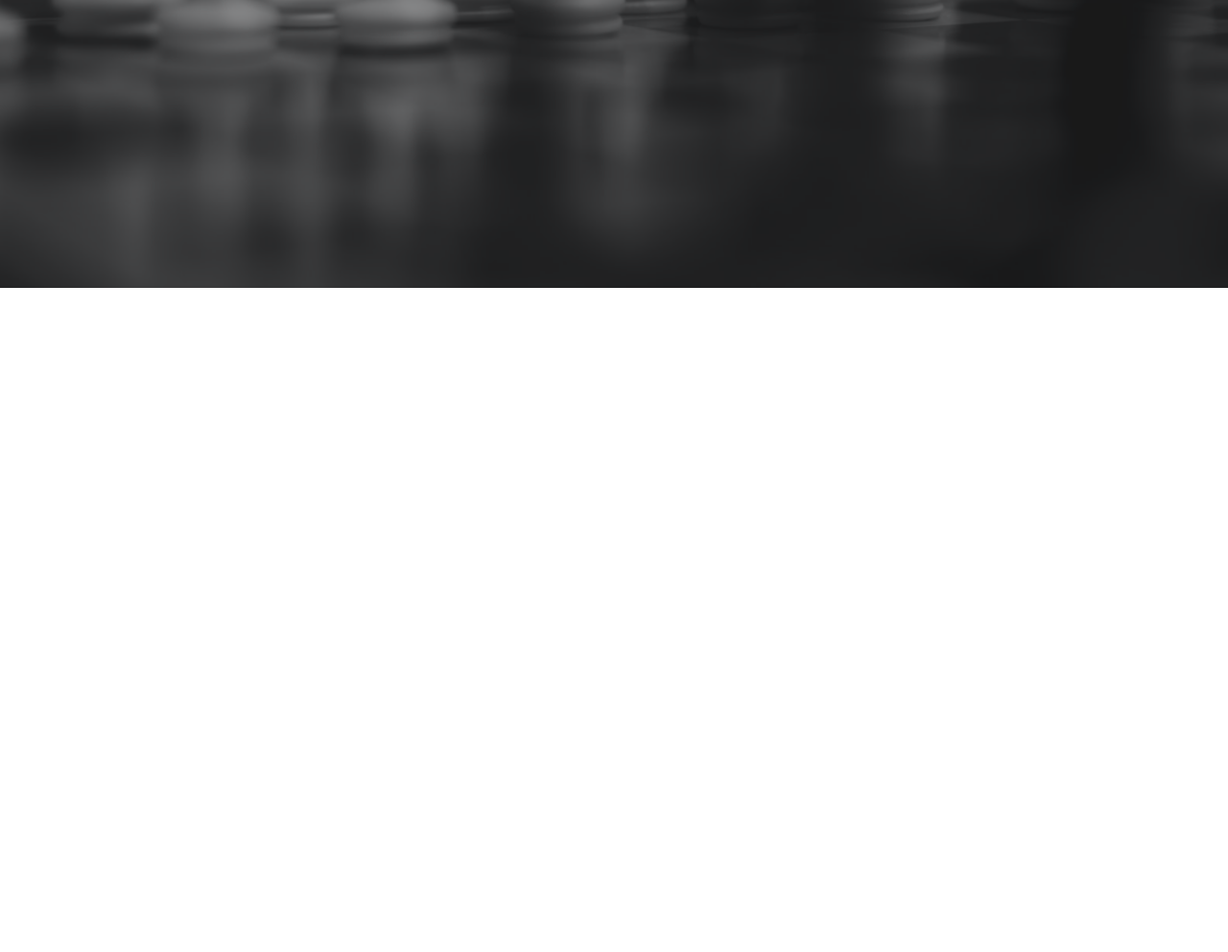
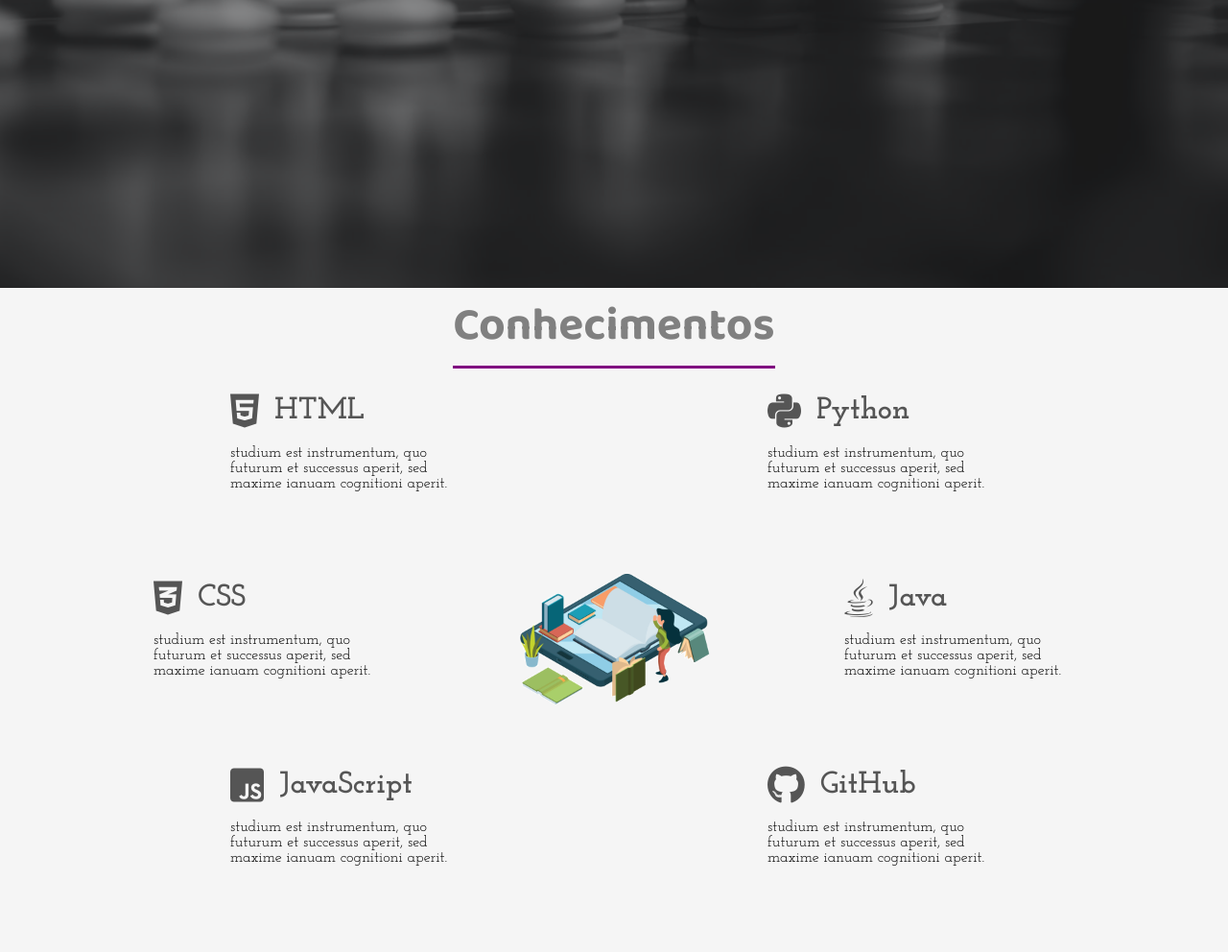
Before and after one commit to flaviosds/portifolio-dev, a plain HTML site: page index.html in a window 1280 px wide. Shown: the part 500-1492 px from the top of the page at 96% size. Before the commit the page ends 800 px from the top, so only its background shows below. Drawn offline with Linux system fonts and the light colour scheme.

Commit message:
:package: parte de conhecimentos

```diff
--- a/index.html
+++ b/index.html
@@ -23,7 +23,7 @@
             <div class="line" id="line3"></div>
         </div>
 
-        <header>
+        <header id="home">
             <div class="img-wrapper">
                 <img src="imagens/bg.jpg" alt="">
             </div>
@@ -35,11 +35,11 @@
             </div>
         </header>
 
-        <div class="sidebar">
+        <aside class="sidebar">
             <nav>
                 <ul class="menu">
-                    <li class="menu-item"><a href="" class="menu-link">Home</a></li>
-                    <li class="menu-item"><a href="" class="menu-link">Conhecimentos</a></li>
+                    <li class="menu-item"><a href="#home" class="menu-link">Home</a></li>
+                    <li class="menu-item"><a href="#sessao-conhecimentos" class="menu-link">Conhecimentos</a></li>
                     <li class="menu-item"><a href="" class="menu-link">Projetos</a></li>
                     <li class="menu-item"><a href="" class="menu-link">Contato</a></li>
                     <li class="menu-item"><a href="" class="menu-link">Orçamento</a></li>
@@ -48,10 +48,79 @@
 
             <div class="social-media">
                 <a href="#"><i class="fa-brands fa-linkedin-in"></i></a>
-                <a href="#"><i class="fa-brands fa-github"></i></a>
+                <a href="https://github.com/flaviosds"><i class="fa-brands fa-github"></i></a>
                 <a href="#"><i class="fa-solid fa-at"></i></a>
             </div>
-        </div>
+        </aside>
+
+        <section class="sessao-conhecimentos" id="sessao-conhecimentos">
+            <div class="sessao-header">
+                <h1>Conhecimentos</h1>
+            </div>
+            <div class="conhecimentos">
+                <div class="conhecimento">
+                    <div class="conhecimento-header">
+                        <i class="fa-brands fa-html5"></i>
+                        <h3>HTML</h3>
+                    </div>
+                    <div class="conhecimento-text">
+                        <p>studium est instrumentum, quo futurum et successus aperit, sed maxime ianuam cognitioni aperit.</p>
+                    </div>
+                </div>
+                <div class="conhecimento">
+                    <div class="conhecimento-header">
+                        <i class="fa-brands fa-css3-alt"></i>
+                        <h3>CSS</h3>
+                    </div>
+                    <div class="conhecimento-text">
+                        <p>studium est instrumentum, quo futurum et successus aperit, sed maxime ianuam cognitioni aperit.</p>
+                    </div>
+                </div>
+                <div class="conhecimento">
+                    <div class="conhecimento-header">
+                        <i class="fa-brands fa-js-square"></i>
+                        <h3>JavaScript</h3>
+                    </div>
+                    <div class="conhecimento-text">
+                        <p>studium est instrumentum, quo futurum et successus aperit, sed maxime ianuam cognitioni aperit.</p>
+                    </div>
+                </div>
+                <div class="conhecimento">
+                    <div class="conhecimento-header">
+                        <i class="fa-brands fa-python"></i>
+                        <h3>Python</h3>
+                    </div>
+                    <div class="conhecimento-text">
+                        <p>studium est instrumentum, quo futurum et successus aperit, sed maxime ianuam cognitioni aperit.</p>
+                    </div>
+                </div>
+                <div class="conhecimento">
+                    <div class="conhecimento-header">
+                        <i class="fa-brands fa-java"></i>
+                        <h3>Java</h3>
+                    </div>
+                    <div class="conhecimento-text">
+                        <p>studium est instrumentum, quo futurum et successus aperit, sed maxime ianuam cognitioni aperit.</p>
+                    </div>
+                </div>
+                <div class="conhecimento">
+                    <div class="conhecimento-header">
+                        <i class="fa-brands fa-github"></i>
+                        <h3>GitHub</h3>
+                    </div>
+                    <div class="conhecimento-text">
+                        <p>studium est instrumentum, quo futurum et successus aperit, sed maxime ianuam cognitioni aperit.</p>
+                    </div>
+                </div>
+
+                <div class="conhecimentos-img-wrapper">
+                    <img src="imagens/conhecimentos.jpg" alt="Ilustração conhecimentos">
+                </div>
+
+            </div>
+        </section>
+
+
     </div>
     <script src="script.js"></script>
 
--- a/style.css
+++ b/style.css
@@ -194,3 +194,90 @@ estão dentro de divs com a classe "img-wrapper" */
 .social-media i:hover{
     background-color: rgba(155,0,155,0.7);
 }
+
+.conhecimentos{
+    display: grid;
+    grid-template-columns: repeat(16, 1fr); /*cria um grid com 116 colunas*/
+    grid-template-rows: repeat(6,6rem);
+    row-gap: 0.1rem;
+}
+
+.conhecimento:nth-child(1){
+    grid-column: 4 / 7; /*inicio/fim das colunas*/
+    grid-row: 1 / 5;
+}
+
+.conhecimento:nth-child(2){
+    grid-column: 3 / 6; /*inicio/fim das colunas*/
+    grid-row: 3 / 5;
+}
+
+.conhecimento:nth-child(3){
+    grid-column: 4 / 7; /*inicio/fim das colunas*/
+    grid-row: 5 / -1;
+}
+
+.conhecimento:nth-child(4){
+    grid-column: 11 / 14; /*inicio/fim das colunas*/
+    grid-row: 1 / 3;
+}
+
+.conhecimento:nth-child(5){
+    grid-column: 12 / 15; /*inicio/fim das colunas*/
+    grid-row: 3 / 5;
+}
+
+.conhecimento:nth-child(6){
+    grid-column: 11 / 14; /*inicio/fim das colunas*/
+    grid-row: 5 / -1;
+}
+
+.sessao-conhecimentos{
+    background-color: #f5f5f5;
+}
+
+.sessao-header{
+    display: flex;
+    justify-content: center;
+    align-items: center;
+}
+
+.sessao-header h1{
+    font-family: var(--font-primary);
+    font-size: 3rem;
+    color: gray;
+    border-bottom: solid 3px purple;
+    margin-bottom: 1.5rem;
+}
+
+.conhecimento-header{
+    display: flex;
+    align-items: center;
+    color: #555;
+}
+
+.conhecimento-header i{
+    font-size: 2.5rem;
+}
+
+.conhecimento-header h3{
+    font-family: var(--font-secundary);
+    font-size: 2rem;
+    padding-left: 1rem;
+}
+
+.conhecimento-text{
+    font-family: var(--font-secundary);
+    margin-top: 1rem;
+}
+
+.conhecimentos-img-wrapper{
+    grid-column: 7 / 11;
+    grid-row: 2 / 6;
+    width: 100%;
+}
+
+.conhecimentos-img-wrapper img{
+    object-fit: cover;
+    width: 100%;
+}
```
Also changed, not shown: imagens/conhecimentos.jpg (added).
